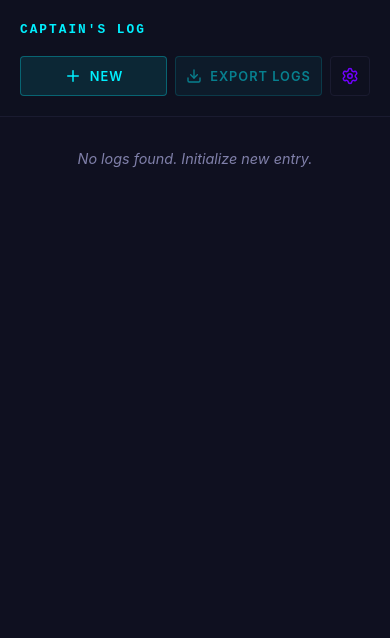
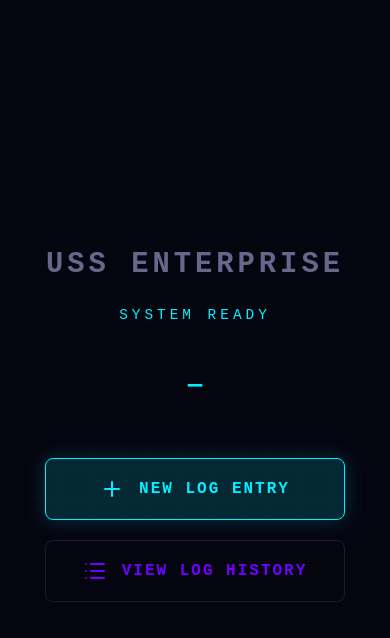
Before and after one commit to qmagix/CaptainQsLog, a React (Vite) app: page / in a window 390 px wide. Shown: the top 638 px of the page. Built offline with nearby package versions, Linux system fonts and the light colour scheme.

Commit message:
updated mobile home and navigation order to make it more interesting

```diff
--- a/src/App.css
+++ b/src/App.css
@@ -1,3 +1,8 @@
+/* Desktop Defaults */
+.mobile-only-home {
+  display: none;
+}
+
 @media (max-width: 768px) {
   #root {
     height: 100vh;
@@ -14,13 +19,38 @@
 }
 
 @media (max-width: 768px) {
+
+  /* HOME VIEW */
+  .app-container.mobile-view-home .mobile-only-home {
+    display: flex;
+    flex: 1;
+    width: 100%;
+  }
+
+  .app-container.mobile-view-home .log-list-container,
+  .app-container.mobile-view-home .editor-container,
+  .app-container.mobile-view-home .editor-empty {
+    display: none;
+  }
+
+  /* LIST VIEW */
+  .app-container.mobile-view-list .mobile-only-home {
+    display: none;
+  }
+
   .app-container.mobile-view-list .log-list-container {
     display: flex;
     width: 100%;
     max-height: 100vh;
   }
 
-  .app-container.mobile-view-list .editor-container {
+  .app-container.mobile-view-list .editor-container,
+  .app-container.mobile-view-list .editor-empty {
+    display: none;
+  }
+
+  /* EDITOR VIEW */
+  .app-container.mobile-view-editor .mobile-only-home {
     display: none;
   }
 
@@ -28,7 +58,8 @@
     display: none;
   }
 
-  .app-container.mobile-view-editor .editor-container {
+  .app-container.mobile-view-editor .editor-container,
+  .app-container.mobile-view-editor .editor-empty {
     display: flex;
     width: 100%;
   }
--- a/src/App.jsx
+++ b/src/App.jsx
@@ -1,14 +1,25 @@
-import React from 'react';
+import React, { useState } from 'react';
 import { LogProvider, useLogs } from './store/LogContext';
 import LogList from './components/LogList';
 import LogEditor from './components/LogEditor';
+import MobileHome from './components/MobileHome';
 import './App.css';
 
 const MainLayout = () => {
   const { activeLogId } = useLogs();
+  const [mobileMode, setMobileMode] = useState('HOME');
+
+  const getViewClass = () => {
+    if (activeLogId) return 'mobile-view-editor';
+    if (mobileMode === 'LIST') return 'mobile-view-list';
+    return 'mobile-view-home';
+  };
 
   return (
-    <div className={`app-container ${activeLogId ? 'mobile-view-editor' : 'mobile-view-list'}`}>
+    <div className={`app-container ${getViewClass()}`}>
+      <div className="mobile-only-home">
+        <MobileHome onViewLogs={() => setMobileMode('LIST')} />
+      </div>
       <LogList />
       <LogEditor />
     </div>
--- /dev/null
+++ b/src/components/MobileHome.css
@@ -0,0 +1,84 @@
+.mobile-home {
+    flex: 1;
+    display: flex;
+    flex-direction: column;
+    justify-content: center;
+    align-items: center;
+    padding: 40px;
+    background-image:
+        linear-gradient(rgba(5, 5, 16, 0.9), rgba(5, 5, 16, 0.9)),
+        linear-gradient(0deg, transparent 24%, var(--color-border) 25%, var(--color-border) 26%, transparent 27%, transparent 74%, var(--color-border) 75%, var(--color-border) 76%, transparent 77%, transparent),
+        linear-gradient(90deg, transparent 24%, var(--color-border) 25%, var(--color-border) 26%, transparent 27%, transparent 74%, var(--color-border) 75%, var(--color-border) 76%, transparent 77%, transparent);
+    background-size: 100% 100%, 60px 60px, 60px 60px;
+    background-position: center;
+    height: 100%;
+}
+
+.mobile-content {
+    text-align: center;
+    margin-bottom: 60px;
+}
+
+.mobile-content h1 {
+    font-family: var(--font-mono);
+    font-size: 1.8rem;
+    letter-spacing: 4px;
+    margin-bottom: 1rem;
+    color: var(--color-text-muted);
+    opacity: 0.8;
+    text-transform: uppercase;
+}
+
+.mobile-content p {
+    font-family: var(--font-mono);
+    font-size: 0.9rem;
+    letter-spacing: 4px;
+    color: var(--color-accent-primary);
+}
+
+.mobile-actions {
+    display: flex;
+    flex-direction: column;
+    gap: 20px;
+    width: 100%;
+    max-width: 300px;
+}
+
+.btn-mobile-action {
+    display: flex;
+    align-items: center;
+    justify-content: center;
+    gap: 15px;
+    padding: 18px;
+    border-radius: 8px;
+    font-family: var(--font-mono);
+    font-size: 1rem;
+    font-weight: 600;
+    letter-spacing: 2px;
+    cursor: pointer;
+    transition: all 0.2s ease;
+    text-transform: uppercase;
+}
+
+.btn-new-large {
+    background: rgba(0, 240, 255, 0.15);
+    color: var(--color-accent-primary);
+    border: 1px solid var(--color-accent-primary);
+    box-shadow: 0 0 20px rgba(0, 240, 255, 0.2);
+}
+
+.btn-new-large:active {
+    background: rgba(0, 240, 255, 0.3);
+    transform: scale(0.98);
+}
+
+.btn-view-logs {
+    background: transparent;
+    color: var(--color-accent-secondary);
+    border: 1px solid var(--color-border);
+}
+
+.btn-view-logs:active {
+    background: rgba(255, 255, 255, 0.05);
+    transform: scale(0.98);
+}
--- /dev/null
+++ b/src/components/MobileHome.jsx
@@ -0,0 +1,30 @@
+import React from 'react';
+import { useLogs } from '../store/LogContext';
+import { Plus, List } from 'lucide-react';
+import './MobileHome.css';
+
+const MobileHome = ({ onViewLogs }) => {
+    const { shipName, createLog } = useLogs();
+
+    return (
+        <div className="mobile-home">
+            <div className="mobile-content">
+                <h1>{shipName}</h1>
+                <p>SYSTEM READY</p>
+                <span className="blink">_</span>
+            </div>
+            <div className="mobile-actions">
+                <button onClick={createLog} className="btn-mobile-action btn-new-large">
+                    <Plus />
+                    <span>NEW LOG ENTRY</span>
+                </button>
+                <button onClick={onViewLogs} className="btn-mobile-action btn-view-logs">
+                    <List />
+                    <span>VIEW LOG HISTORY</span>
+                </button>
+            </div>
+        </div>
+    )
+}
+
+export default MobileHome;
```
